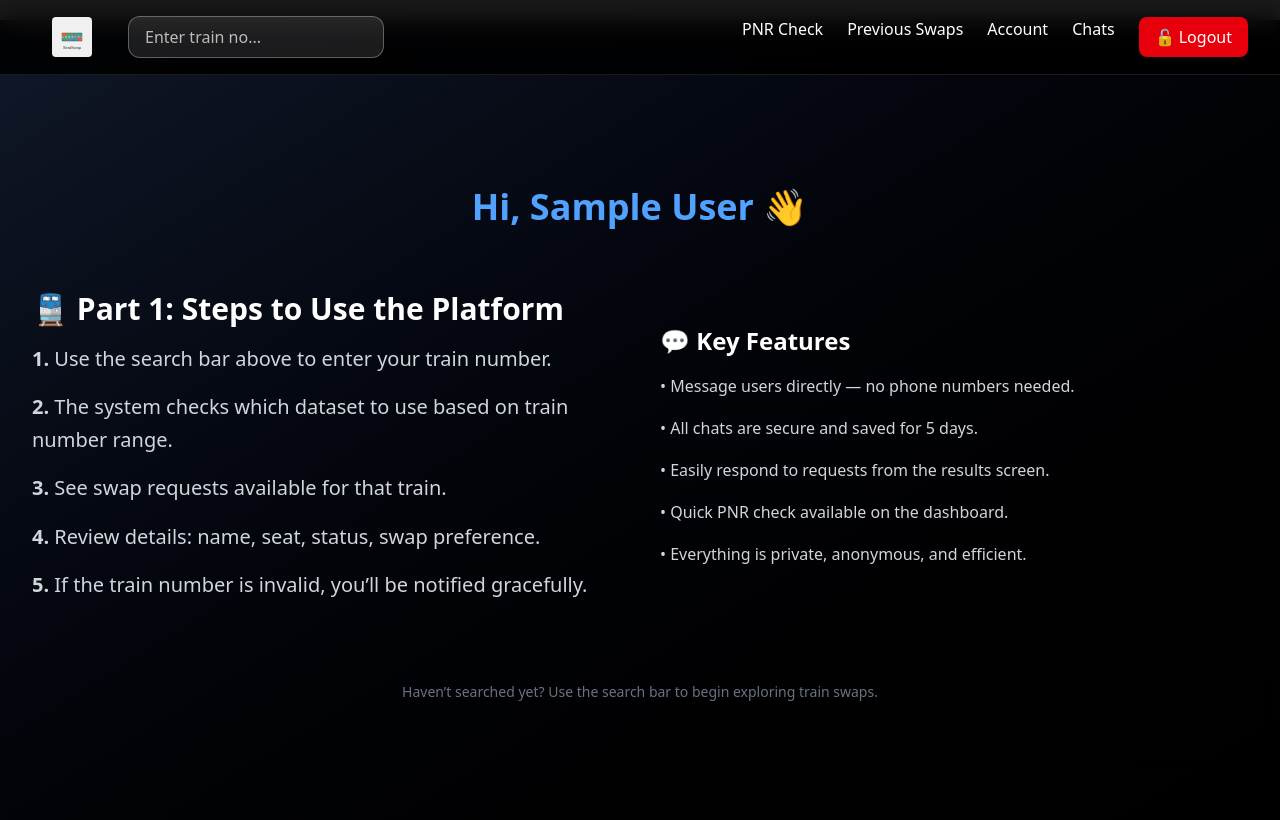
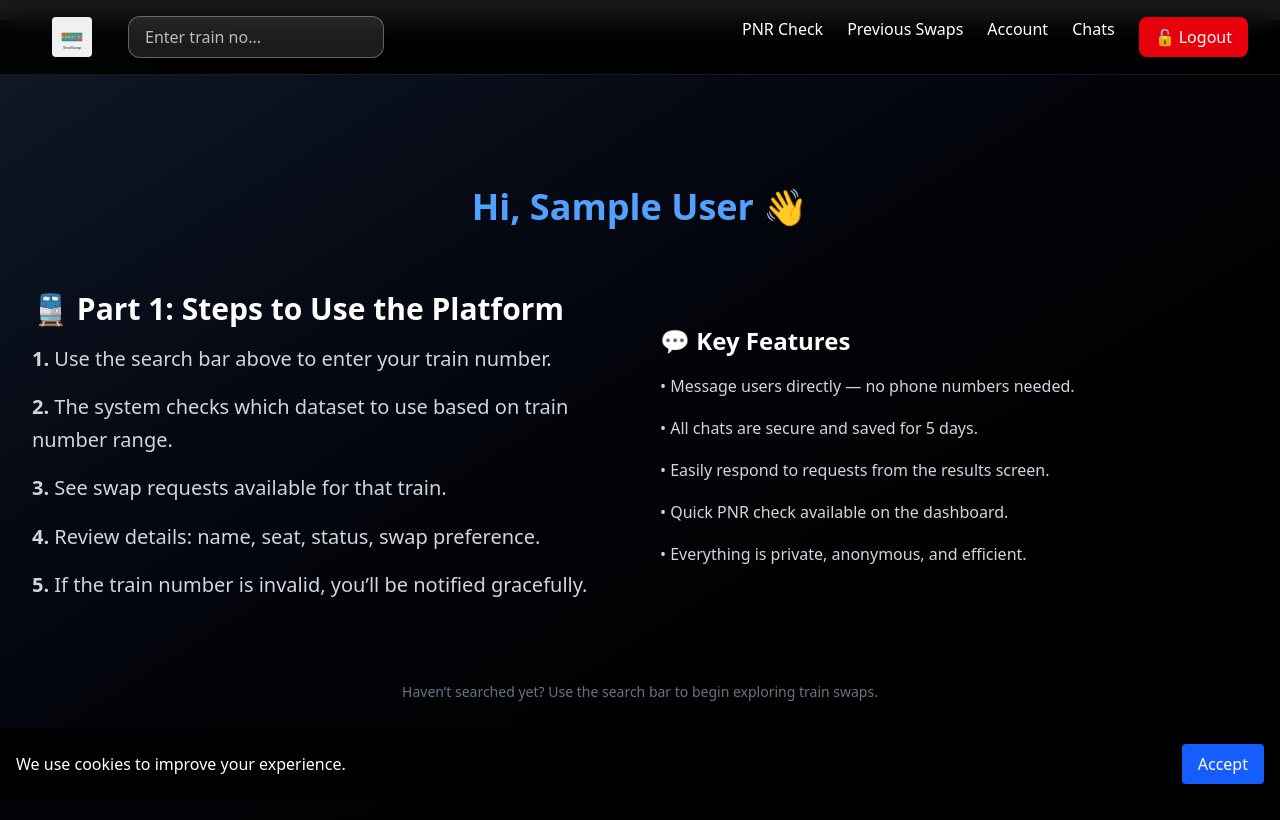
Before and after one commit to krishnafauj/trainticketswap, a React (Vite) app in the folder train/: page / in a window 1280 px wide. Built offline with nearby package versions, Linux system fonts and the light colour scheme; sample sign-in values are in the browser's storage.

Commit message:
cookie consent added

```diff
--- a/train/src/ProtectedRouted.jsx
+++ b/train/src/ProtectedRouted.jsx
@@ -2,6 +2,7 @@ import React, { useEffect } from 'react';
 import { useNavigate, Outlet } from 'react-router-dom';
 import Navbar from './components/navbar/Navbar';
 import { usePageTracking } from './utils/UserPageTracking';
+import CookieConsentBanner from './components/navbar/CookieConsentBanner';
 
 function ProtectedRoute() {
   const navigate = useNavigate();
@@ -20,6 +21,7 @@ function ProtectedRoute() {
       <main className="">
         <Outlet />
       </main>
+      <CookieConsentBanner />
     </div>
   );
 }
--- /dev/null
+++ b/train/src/components/navbar/CookieConsentBanner.jsx
@@ -0,0 +1,44 @@
+import React, { useEffect, useState } from 'react';
+
+function CookieConsentBanner() {
+  const [showBanner, setShowBanner] = useState(false);
+
+  useEffect(() => {
+    const consent = localStorage.getItem('cookieConsent');
+    if (!consent) setShowBanner(true);
+    else if (consent === 'granted') {
+      loadAnalytics();
+    }
+  }, []);
+
+  const handleConsent = () => {
+    localStorage.setItem('cookieConsent', 'granted');
+    setShowBanner(false);
+    loadAnalytics();
+  };
+
+  const loadAnalytics = () => {
+    if (window.gtag) {
+      window.gtag('config', 'G-WTG14QKHLT', {
+        anonymize_ip: true,
+        page_path: window.location.pathname,
+      });
+    }
+  };
+
+  return (
+    showBanner && (
+      <div className="fixed bottom-0 left-0 w-full bg-black text-white p-4 flex justify-between items-center z-50">
+        <p className="mr-4">We use cookies to improve your experience.</p>
+        <button
+          className="bg-blue-600 px-4 py-2 rounded hover:bg-blue-700"
+          onClick={handleConsent}
+        >
+          Accept
+        </button>
+      </div>
+    )
+  );
+}
+
+export default CookieConsentBanner;
```
